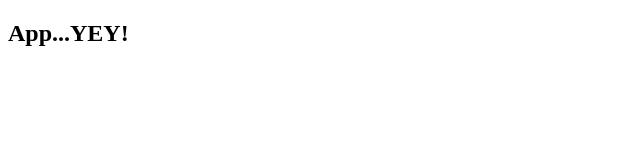
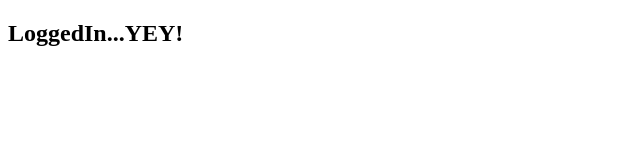
Before and after one commit to muygrafico/liftit-test, a React app: page /logged in a window 1280 px wide. Shown: the top 160 px of the page, without its empty margins (0-640 px from the left). Built offline with nearby package versions, Linux system fonts and the light colour scheme.

Commit message:
add routes

```diff
--- a/src/components/App.js
+++ b/src/components/App.js
@@ -1,9 +1,17 @@
 
 import React from 'react'
+import { Switch, Route } from 'react-router-dom'
+import Home from './Home'
+import LoggedIn from './LoggedIn'
+import NoMatch from './NoMatch'
 
 const App = () => (
   <div>
-    <h1>App...YEY! </h1>
+    <Switch>
+      <Route exact path='/' component={Home}/>
+      <Route path='/logged' component={LoggedIn}/>
+      <Route component={NoMatch} />
+    </Switch>
   </div>
 )
 
--- /dev/null
+++ b/src/components/Home.js
@@ -0,0 +1,10 @@
+
+import React from 'react'
+
+const LoggedIn = () => (
+  <div>
+    <h1>Home...YEY! </h1>
+  </div>
+)
+
+export default LoggedIn
--- /dev/null
+++ b/src/components/LoggedIn.js
@@ -0,0 +1,10 @@
+
+import React from 'react'
+
+const LoggedIn = () => (
+  <div>
+    <h1>LoggedIn...YEY! </h1>
+  </div>
+)
+
+export default LoggedIn
--- /dev/null
+++ b/src/components/NoMatch.js
@@ -0,0 +1,10 @@
+
+import React from 'react'
+
+const NoMatch = () => (
+  <div>
+    <h1>Ups... no match! </h1>
+  </div>
+)
+
+export default NoMatch
--- a/src/index.js
+++ b/src/index.js
@@ -3,6 +3,8 @@ import { render } from 'react-dom'
 import { createStore } from 'redux'
 import { Provider } from 'react-redux'
 import App from './components/App'
+import LoggedIn from './components/LoggedIn'
+import { Route, Link, BrowserRouter as Router } from 'react-router-dom'
 import rootReducer from './reducers'
 
 const store = createStore(
@@ -10,9 +12,31 @@ const store = createStore(
   window.__REDUX_DEVTOOLS_EXTENSION__ && window.__REDUX_DEVTOOLS_EXTENSION__()
  );
 
-render(
+ const routing = (
+  <Router>
+    <div>
+      <Route path="/" component={App} />
+      <Route path="/logged" component={LoggedIn} />
+    </div>
+  </Router>
+)
+
+const Root = ({ store }) => (
   <Provider store={store}>
-    <App />
-  </Provider>,
-  document.getElementById('index')
-);
+    <Router>
+      <Route path="/:filter?" component={App} />
+    </Router>
+  </Provider>
+)
+
+render(<Root store={store} />, document.getElementById('index'))
+
+
+// render(
+//   <Provider store={store}>
+//     <Router>
+//       <Route component={App} />
+//     </Router>
+//   </Provider>,
+//   document.getElementById('index')
+// );
```
